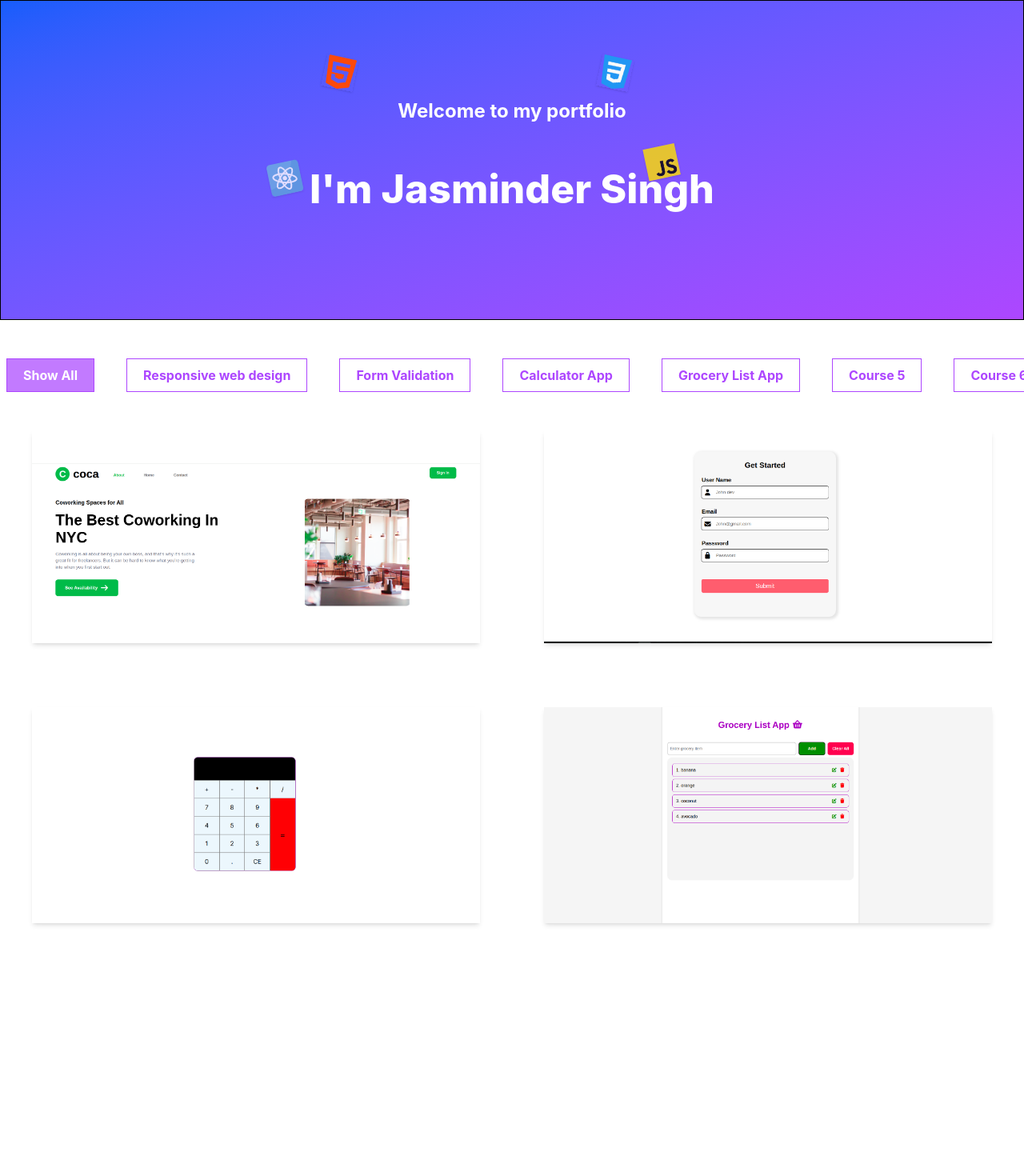
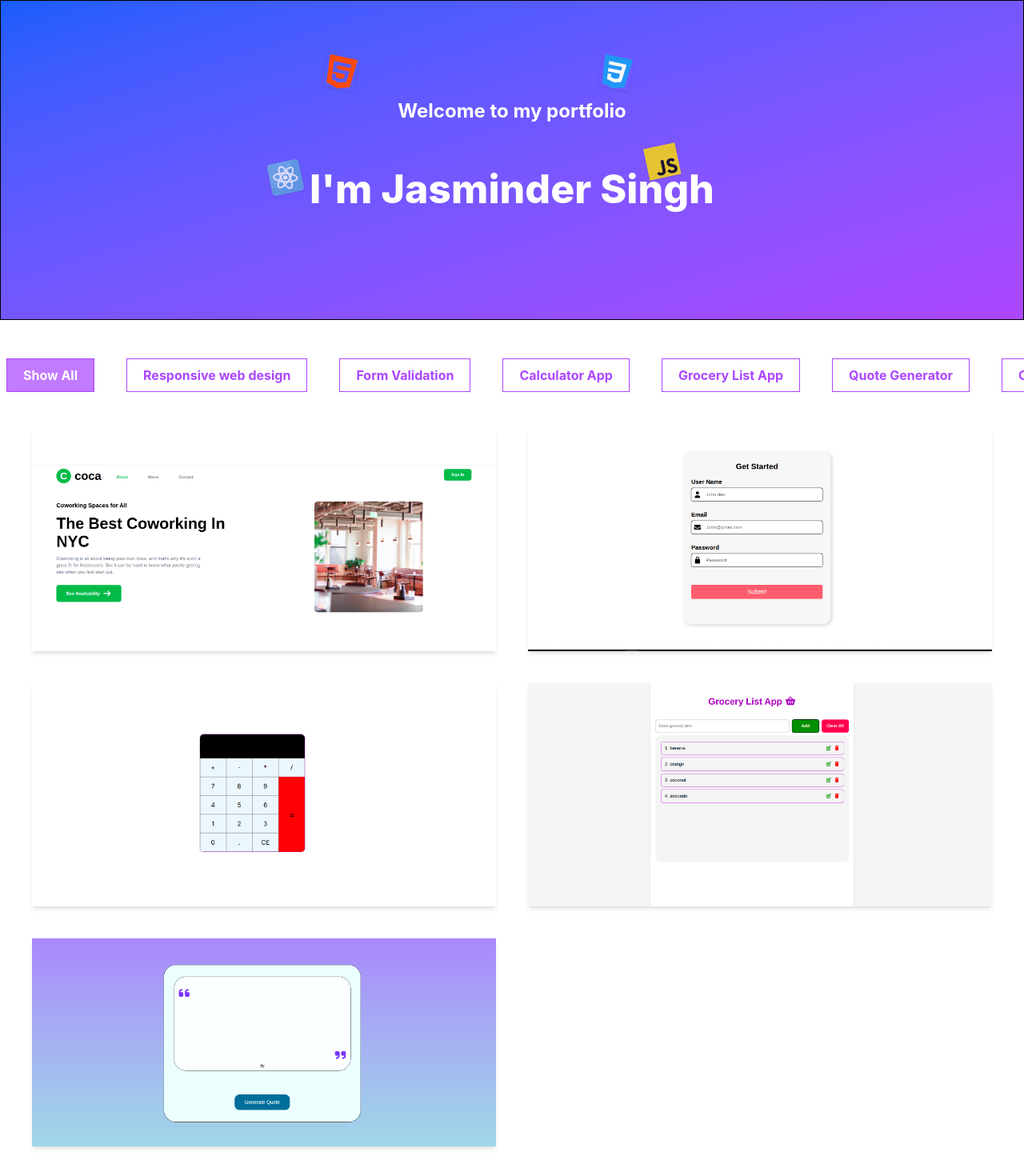
Before and after one commit to jasminderslabs/portfolio, a React (Create React App) app: page / in a window 1280 px wide. Shown: the top 1470 px of the page at 80% size. Before the commit the page ends 1194 px from the top, so only its background shows below. Built offline with nearby package versions, Linux system fonts and the light colour scheme.

Commit message:
Assignment 5: Quote Generator added

```diff
--- a/src/components/showProjects.jsx
+++ b/src/components/showProjects.jsx
@@ -9,7 +9,7 @@ const Projects = () => {
         'Form Validation',
         'Calculator App',
         'Grocery List App',
-        'Course 5',
+        'Quote Generator',
         'Course 6',
         'Course 7'
     ];
@@ -23,7 +23,7 @@ const Projects = () => {
                 names={courseNames}
                 value={currentCourseSelected}
                 setValue={setCurrentCourseSelected} />
-            <div className={`${currentCourseSelected === '' ? 'grid grid-cols-1 lg:grid-cols-2 gap-20' : null}  py-10 mx-10`}>
+            <div className={`${currentCourseSelected === '' ? 'grid grid-cols-1 lg:grid-cols-2 gap-10' : null}  py-10 mx-10`}>
 
                 {
                     portfolioImages.map(({ src, alt, link }, index) => {
--- a/src/portfolioImages.js
+++ b/src/portfolioImages.js
@@ -19,4 +19,9 @@ export const portfolioImages = [
     alt: "grocery-list-project-image",
     link: "https://workdrive.zoho.com/folder/l33swa114cb0e43454ce98ef62fe30efbe4ac",
   },
+  {
+    src: "/portfolioProject5.png",
+    alt: "quote-project-image",
+    link: "https://workdrive.zoho.com/folder/l33sw9cb7c90abc8541c39eb6001b9259d982",
+  },
 ];
```
Also changed, not shown: public/portfolioProject5.png (added).
